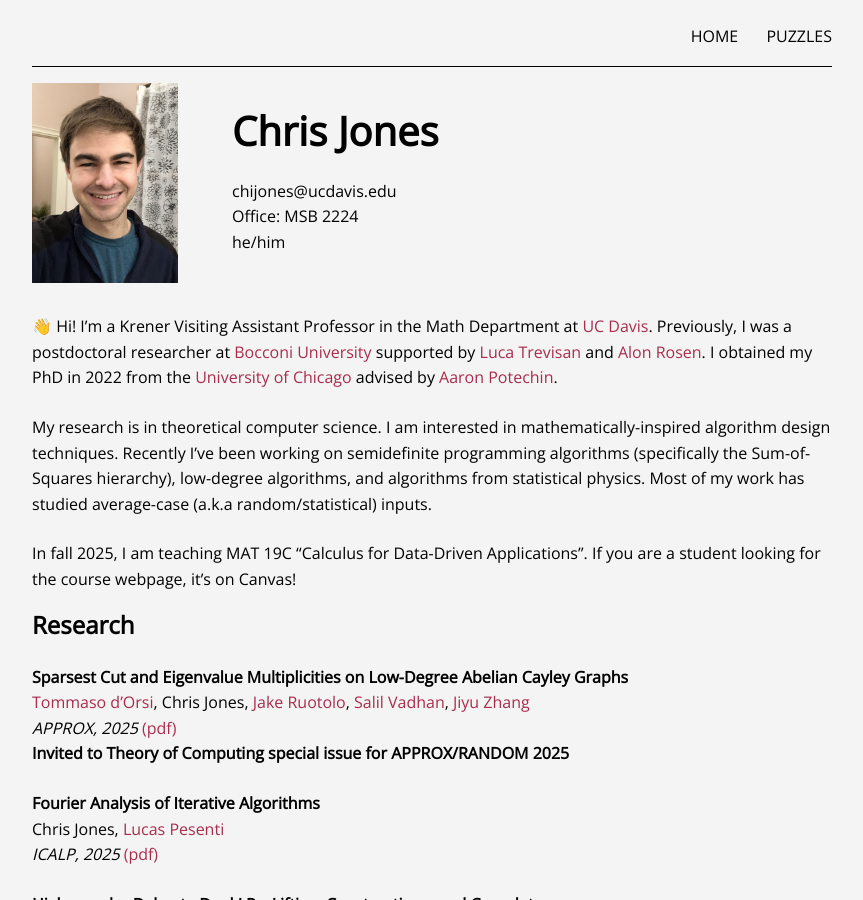
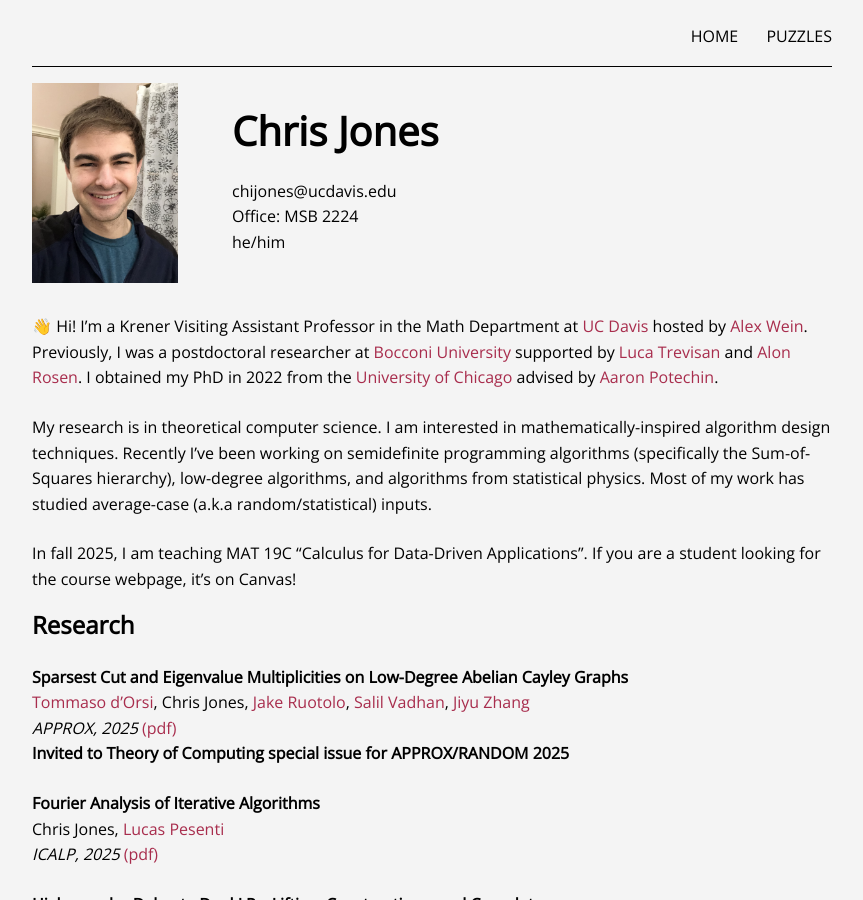
Before and after one commit to christophsjones/personal-website, a Jekyll site: the page built from index.md, in a window 1280 px wide and 900 px high. Shown: the whole window, without its empty margins (208-1071 px from the left). Built offline with Jekyll 4.4.1, drawn with Linux system fonts in a browser that asks for light colours.

Commit message:
Bib update

```diff
--- a/index.md
+++ b/index.md
@@ -17,7 +17,7 @@ he/him
 </div>
 </div>
 
-👋 Hi! I'm a Krener Visiting Assistant Professor in the Math Department at [UC Davis](https://www.math.ucdavis.edu/).
+👋 Hi! I'm a Krener Visiting Assistant Professor in the Math Department at [UC Davis](https://www.math.ucdavis.edu/) hosted by [Alex Wein].
 Previously, I was a postdoctoral researcher at [Bocconi University](https://dec.unibocconi.eu/)
 supported by [Luca Trevisan] and [Alon Rosen].
 I obtained my PhD in 2022 from the [University of Chicago](https://www.cs.uchicago.edu)
@@ -126,3 +126,4 @@ Undergraduate senior thesis, advised by [Ryan O'Donnell].
 [Tommaso d'Orsi]: https://tommasodorsi.github.io/
 [Salil Vadhan]: https://salil.seas.harvard.edu/
 [Jake Ruotolo]: https://www.jakeruotolo.com/
+[Alex Wein]: https://www.alex-wein.com/
```
